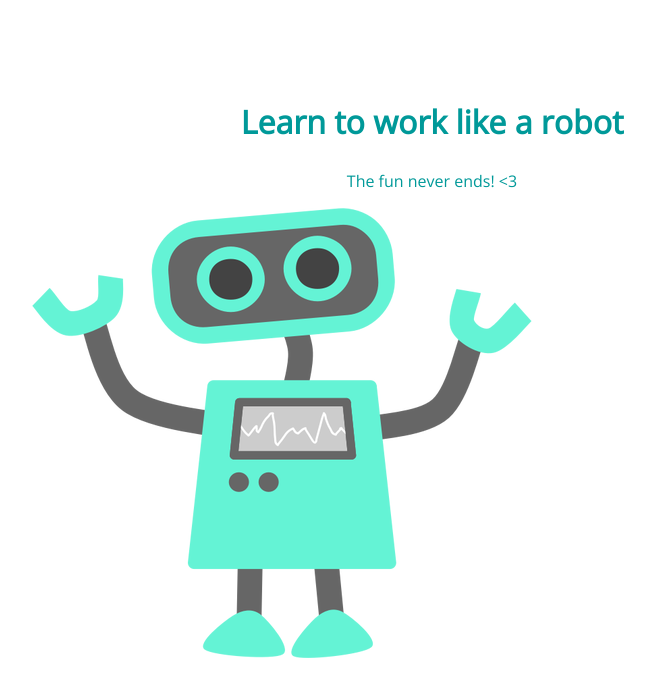
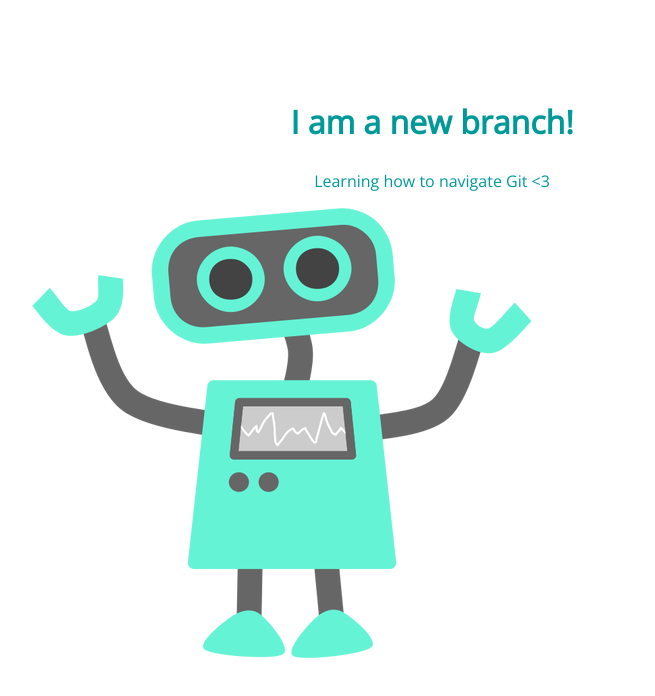
Before and after one commit to AmandaJoy90/105-project, a plain HTML site: page index.html in a window 1280 px wide. Shown: the whole page, without its empty margins (208-863 px from the left). Drawn offline with nearby package versions, Linux system fonts and the light colour scheme.

Commit message:
new-branch-changes

```diff
--- a/index.html
+++ b/index.html
@@ -8,8 +8,8 @@
 </head>
 <body>
 	<section>
-		<h1>Learn to work like a robot</h1>
-		<p>The fun never ends! <3</p>
+		<h1>I am a new branch!</h1>
+		<p>Learning how to navigate Git <3</p>
 		<img src="img/happy-blue-robot.png">
 	</section>
 </body>
```
